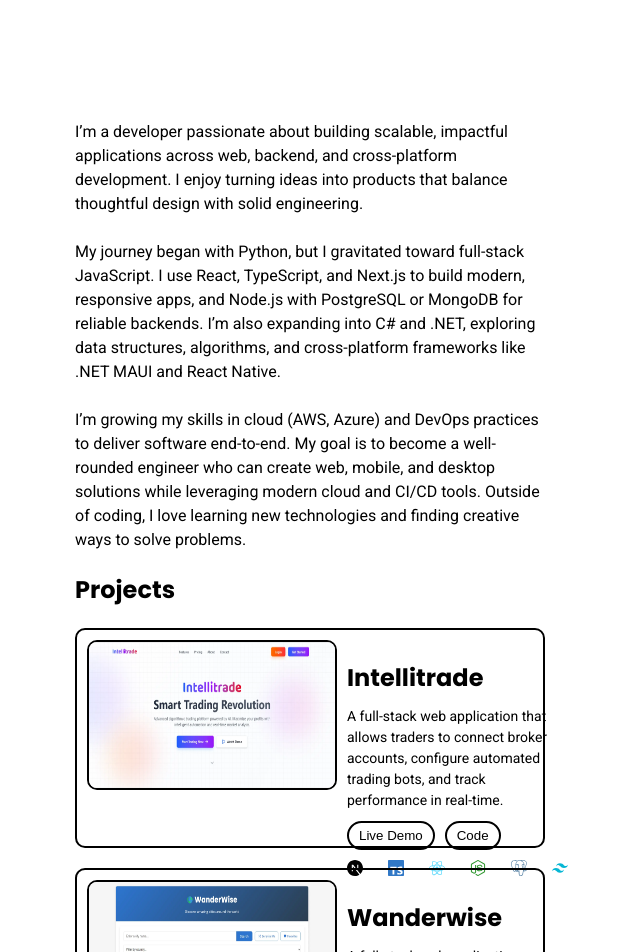
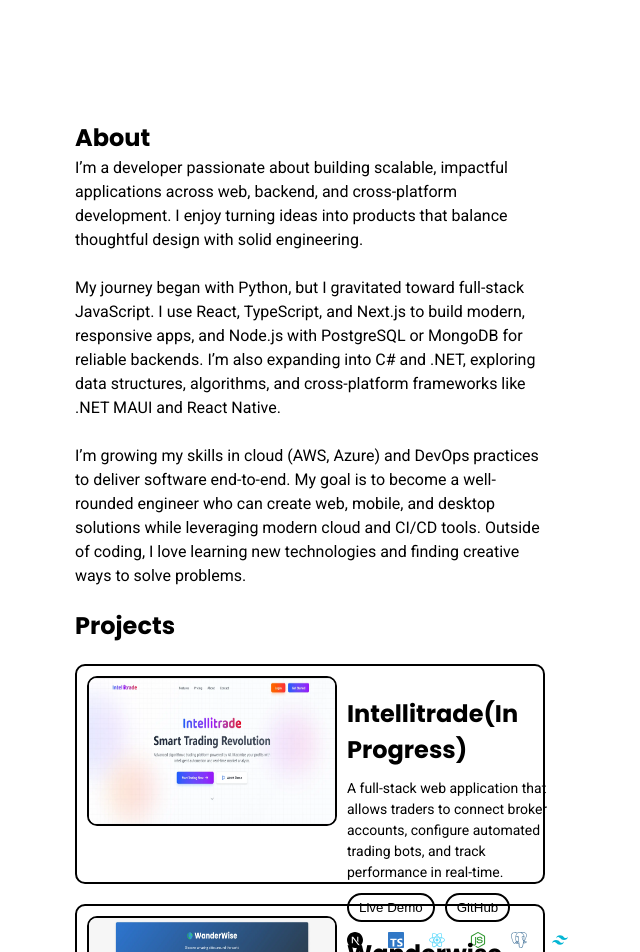
Before and after one commit to Arthur-Weale/portfolio, a React (Vite) app: page / in a window 1280 px wide. Shown: the part 660-1612 px from the top of the page, without its empty margins (575-1215 px from the left). Built offline with nearby package versions, Linux system fonts and the light colour scheme.

Commit message:
Implemented look and styling

```diff
--- a/src/App.jsx
+++ b/src/App.jsx
@@ -22,13 +22,13 @@
 
 const projectCardData = [
   {
-    name: "Intellitrade",
+    name: "Intellitrade(In Progress)",
     imageUrl: "/projects/intellitrade.webp",
     imageAlt: "intellitrade app ui",
     summary:
       "A full-stack web application that allows traders to connect broker accounts, configure automated trading bots, and track performance in real-time.",
-    github: "#",
-    live: "#",
+    github: "https://github.com/Arthur-Weale/intellitrade.git",
+    live: "https://intellitrade-nine.vercel.app/dashboard",
     icons: [
       {
         iconName: "SiNextdotjs",
@@ -62,8 +62,8 @@
     imageAlt: "wanderwise app ui",
     summary:
       "A full-stack web application that allows traders to connect broker accounts, configure automated trading bots, and track performance in real-time.",
-    github: "#",
-    live: "#",
+    github: "https://github.com/Arthur-Weale/wanderwise.git",
+    live: "https://arthur-weale.github.io/wanderwise/",
     icons: [
       {
         iconName: "SiHtml5",
@@ -127,9 +127,9 @@
       scrollTrigger: {
         trigger: el3,
         start: "top 60%",
-        end: "bottom 70%",
+        end: "bottom 85%",
         scrub: 2,
-        // markers: true
+        //markers: true
       },
     });
 
@@ -156,14 +156,14 @@
         </a>
         <ul>
           <li>
-            <a href="#">About</a>
+            <a href="#about">About</a>
           </li>
           <li>
-            <a href="#">Projects</a>
+            <a href="#projects">Projects</a>
           </li>
-          <li>
+          {/* <li>
             <a href="#">Contact</a>
-          </li>
+          </li> */}
           <li>
             <a href="#">Connect</a>
           </li>
@@ -176,13 +176,29 @@
             <h1 className="name">Arthur Weale</h1>
             <h2 className="title">Software Developer</h2>
             <div className="socials">
-              <SiLinkedin size={30} />
-              <SiGithub size={30} />
-              <SiInstagram size={30} />
+              <SiLinkedin
+                size={30}
+                onClick={() =>
+                  (window.location.href = "linkedin.com/in/arthur-weale")
+                }
+              />
+              <SiGithub
+                size={30}
+                onClick={() =>
+                  (window.location.href = "https://github.com/Arthur-Weale")
+                }
+              />
+              <SiInstagram
+                size={30}
+                onClick={() =>
+                  (window.location.href =
+                    "https://www.instagram.com/saint_claire68/")
+                }
+              />
             </div>
             <div className="action-btn-container">
-              <div className="profile-btn">Connect</div>
-              <div className="profile-btn">Resume</div>
+              <div className="profile-btn con-btn">Connect</div>
+              <div className="profile-btn res-btn">Resume</div>
             </div>
           </div>
         </div>
@@ -219,7 +235,7 @@
             <div className="view-bottom-container">
               <div ref={btmIntroRef} className="intro">
                 <h1>Arthur Weale</h1>
-                <h2>Software Developer</h2>
+                <h2 className="title">Software Developer</h2>
                 <p>
                   I build responsive, user-friendly web applications using
                   modern tools like React, TypeScript, and Node.js. Passionate
@@ -227,46 +243,67 @@
                 </p>
                 <div className="socials">
                   <div className="socials">
-                    <SiLinkedin size={30} />
-                    <SiGithub size={30} />
-                    <SiInstagram size={30} />
+                    <SiLinkedin
+                      size={30}
+                      onClick={() =>
+                        (window.location.href = "linkedin.com/in/arthur-weale")
+                      }
+                    />
+                    <SiGithub
+                      size={30}
+                      onClick={() =>
+                        (window.location.href =
+                          "https://github.com/Arthur-Weale")
+                      }
+                    />
+                    <SiInstagram
+                      size={30}
+                      onClick={() =>
+                        (window.location.href =
+                          "https://www.instagram.com/saint_claire68/")
+                      }
+                    />
                   </div>
                 </div>
                 <div className="action-btn-container">
                   <div className="profile-btn">Connect</div>
-                  <div className="profile-btn">Resume</div>
+                  <div className="profile-btn res-btn">Resume</div>
                 </div>
               </div>
             </div>
           </div>
         </div>
         <div className="right-view">
+          <section id="about">
+            <h2 className="about-header">About</h2>
             <p>
               I’m a developer passionate about building scalable, impactful
-            applications across web, backend, and cross-platform development. I
-            enjoy turning ideas into products that balance thoughtful design
+              applications across web, backend, and cross-platform development.
+              I enjoy turning ideas into products that balance thoughtful design
               with solid engineering.
             </p>
             <br />
             <p>
               My journey began with Python, but I gravitated toward full-stack
               JavaScript. I use React, TypeScript, and Next.js to build modern,
-            responsive apps, and Node.js with PostgreSQL or MongoDB for reliable
-            backends. I’m also expanding into C# and .NET, exploring data
-            structures, algorithms, and cross-platform frameworks like .NET MAUI
-            and React Native.
+              responsive apps, and Node.js with PostgreSQL or MongoDB for
+              reliable backends. I’m also expanding into C# and .NET, exploring
+              data structures, algorithms, and cross-platform frameworks like
+              .NET MAUI and React Native.
             </p>
             <br />
             <p>
-            I’m growing my skills in cloud (AWS, Azure) and DevOps practices to
-            deliver software end-to-end. My goal is to become a well-rounded
-            engineer who can create web, mobile, and desktop solutions while
-            leveraging modern cloud and CI/CD tools. Outside of coding, I love
-            learning new technologies and finding creative ways to solve
-            problems.
+              I’m growing my skills in cloud (AWS, Azure) and DevOps practices
+              to deliver software end-to-end. My goal is to become a
+              well-rounded engineer who can create web, mobile, and desktop
+              solutions while leveraging modern cloud and CI/CD tools. Outside
+              of coding, I love learning new technologies and finding creative
+              ways to solve problems.
             </p>
+          </section>
           <div className="projects">
-            <h2>Projects</h2>
+            <section id="projects" className="projects">
+              <h2 className="projects-header">Projects</h2>
               {projectCardData.map((card) => (
                 <div className="project1" key={card.name}>
                   <div className="project-image">
@@ -276,8 +313,16 @@
                     <h2>{card.name}</h2>
                     <p>{card.summary}</p>
                     <div className="action-btn">
-                    <button>Live Demo</button>
-                    <button>Code</button>
+                      <button
+                        onClick={() => (window.location.href = card.live)}
+                      >
+                        Live Demo
+                      </button>
+                      <button
+                        onClick={() => (window.location.href = card.github)}
+                      >
+                        GitHub
+                      </button>
                     </div>
                     <div className="tech-icons">
                       {card.icons.map((icon) => {
@@ -293,7 +338,7 @@
                   </div>
                 </div>
               ))}
-
+            </section>
             <div>
               <p>
                 Designed in figma and coded in Visual Studio Code. Built using
```
Lines whose indentation alone changed are shown as unchanged.
